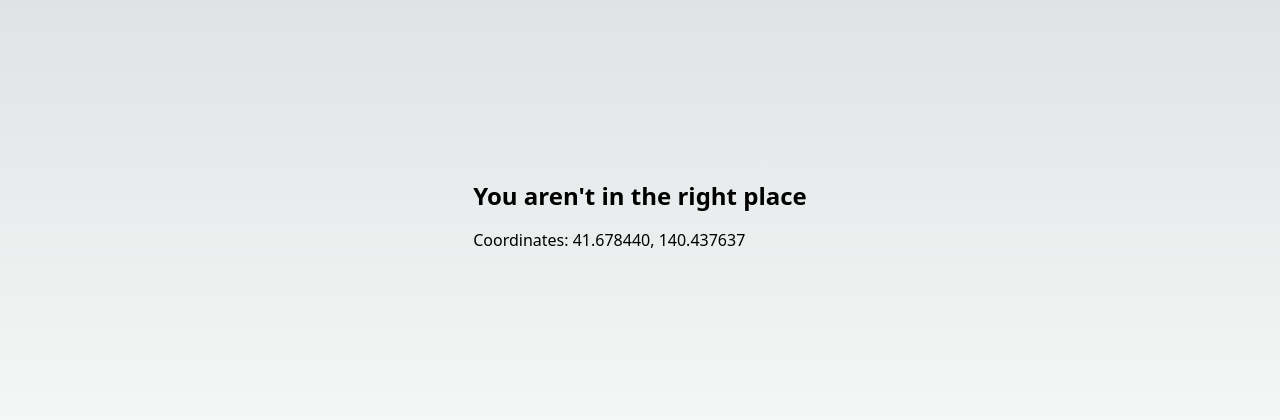
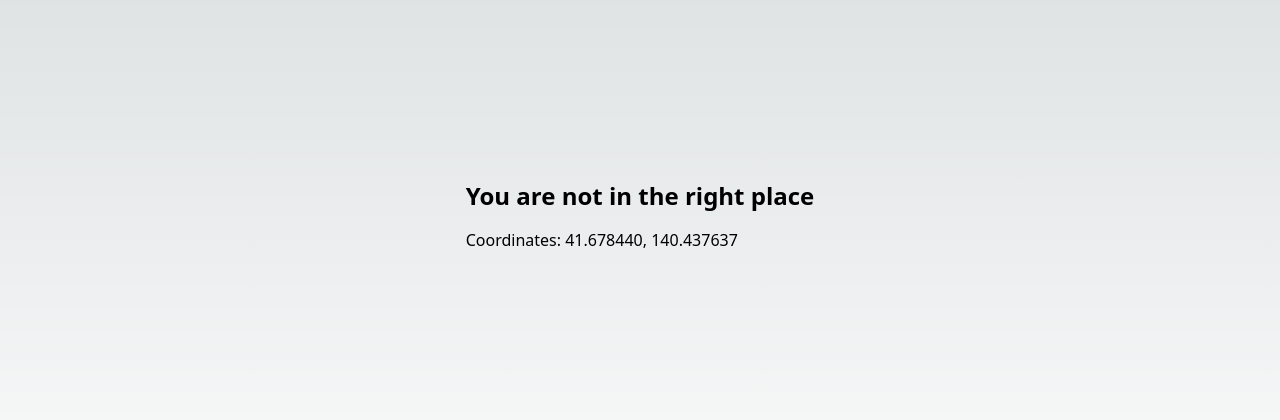
Before and after one commit to et0and/coldest-website, a Next.js app in the folder coldest-website/: page / in a window 1280 px wide. Shown: the part 184-604 px from the top of the page. Built offline with nearby package versions, Linux system fonts and the light colour scheme; no server answers.

Commit message:
Apostrophe

```diff
--- a/coldest-website/src/pages/_app.tsx
+++ b/coldest-website/src/pages/_app.tsx
@@ -24,7 +24,7 @@
         <Component {...pageProps} />
       ) : (
         <div>
-          <h1 className="text-2xl font-bold">You aren't in the right place</h1>
+          <h1 className="text-2xl font-bold">You are not in the right place</h1>
           <p className="mt-4">Coordinates: 41.678440, 140.437637</p>
         </div>
       )}
```
